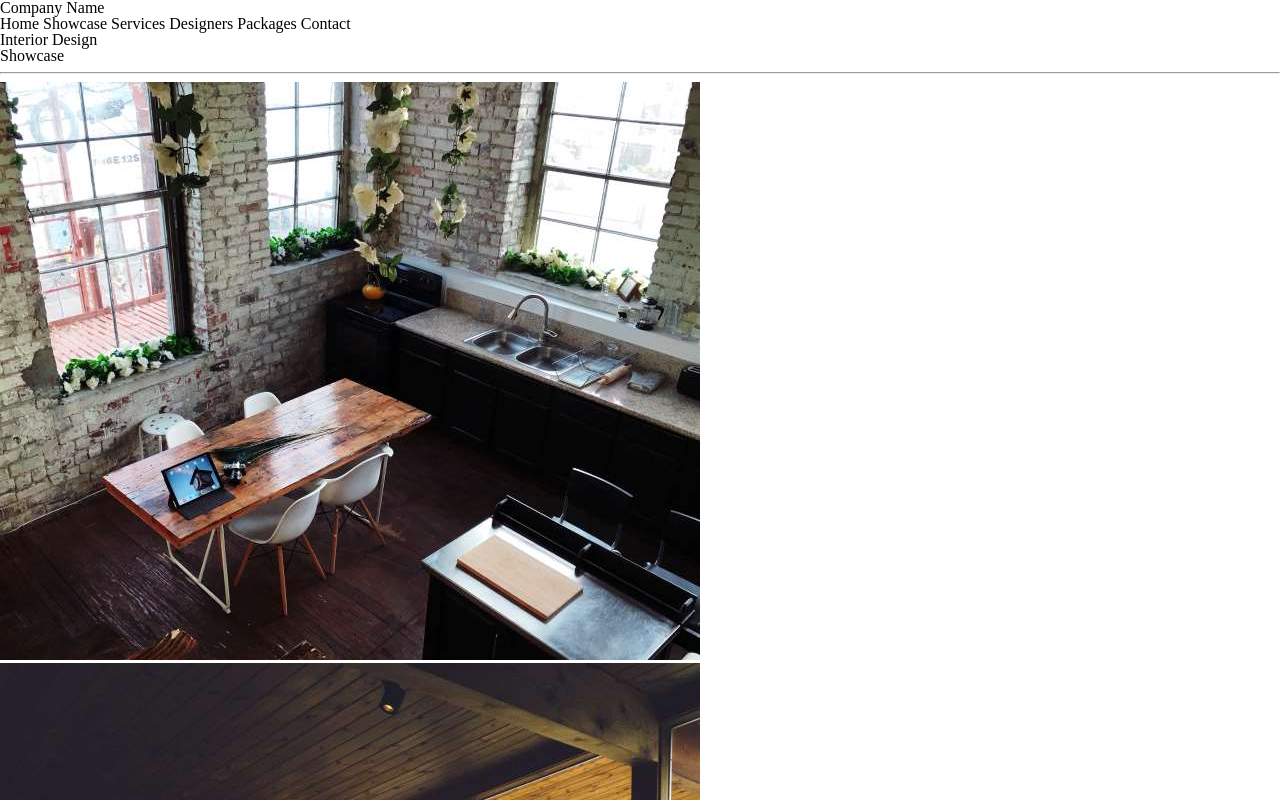
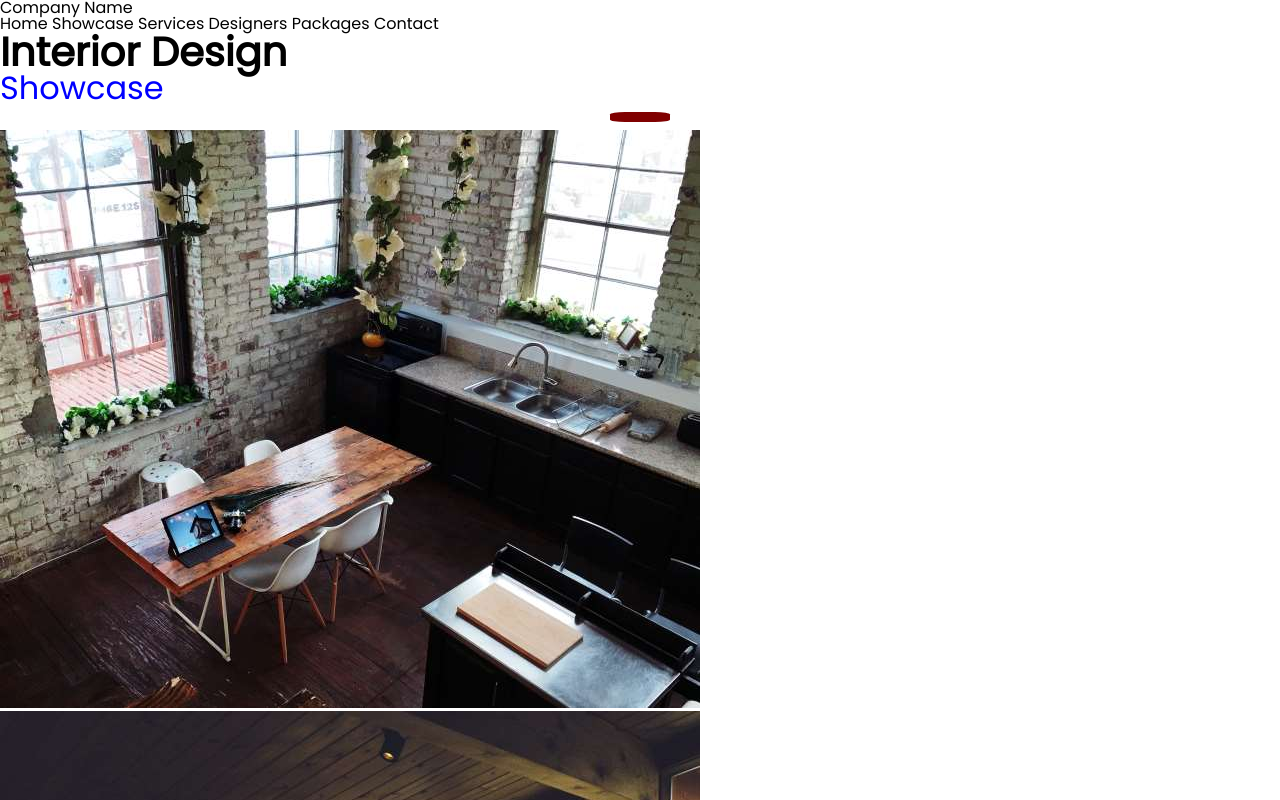
Before and after one commit to uriel2014/interior-design, a plain HTML site: page index.html in a window 1280 px wide. Shown: the top 800 px of the page. Drawn offline with Linux system fonts and the light colour scheme.

Commit message:
adding some style

```diff
--- a/index.html
+++ b/index.html
@@ -26,8 +26,8 @@
 <!-- PAGE CONTENT -->
 <!--Header-->
   <div class="heading">
-    <h1>Interior Design</h1>
-    <h1>Showcase</h1>
+    <h1 style="font-weight:bold;font-size:250%;"><b>Interior Design</b></h1>
+    <h2><b>Showcase</b></h2>
     <hr>
   </div>
 
@@ -43,7 +43,7 @@
 
   <!--Services Section -->
   <div class="services">
-    <h1>Services</h1>
+    <h2><b>Services</b></h2>
     <hr>
     <p>We are a interior design service that focus on what's
     best for your home and what's best for you!</p><br><br>
@@ -59,7 +59,7 @@
 
   <!--Designers Section -->
   <div class="designers">
-    <h1>Designers</h1>
+    <h2><b>Designers</b></h2>
     <hr>
     <p>The best team in the world.</p><br><br>
     <p>We are lorem ipsum consectetur adipiscing elit, sed do eiusmod tempor incididunt ut labore et dolore magna aliqua.
@@ -99,7 +99,7 @@
 
   <!-- Packages Section -->
   <div class="packages">
-    <h1>Packages</h1>
+    <h2><b>Packages</b></h2>
     <hr>
     <p>Some text our prices. Lorem ipsum consectetur adipiscing elit,
       sed do eiusmod tempor incididunt ut labore et dolore magna aliqua.
@@ -136,7 +136,7 @@
 
   <!--CONTACT Section-->
   <div class="contact">
-    <h1>Contact</h1>
+    <h2><b>Contact</b></h2>
     <hr>
     <p>Do you want us to style your home? Fill out the form and fill me in with the details :)
       We love meeting new people!</p>
--- a/resources/style.css
+++ b/resources/style.css
@@ -0,0 +1,11 @@
+body {font-size:16px;}
+body, h1, h2, h3, h4, h5 {font-family: "Poppins", sans-serif;}
+hr{
+  width:50px;
+  border: 5px solid maroon;
+  border-radius: 25%;
+}
+h2 {
+  color: blue;
+  font-size: 200%;
+}
```
